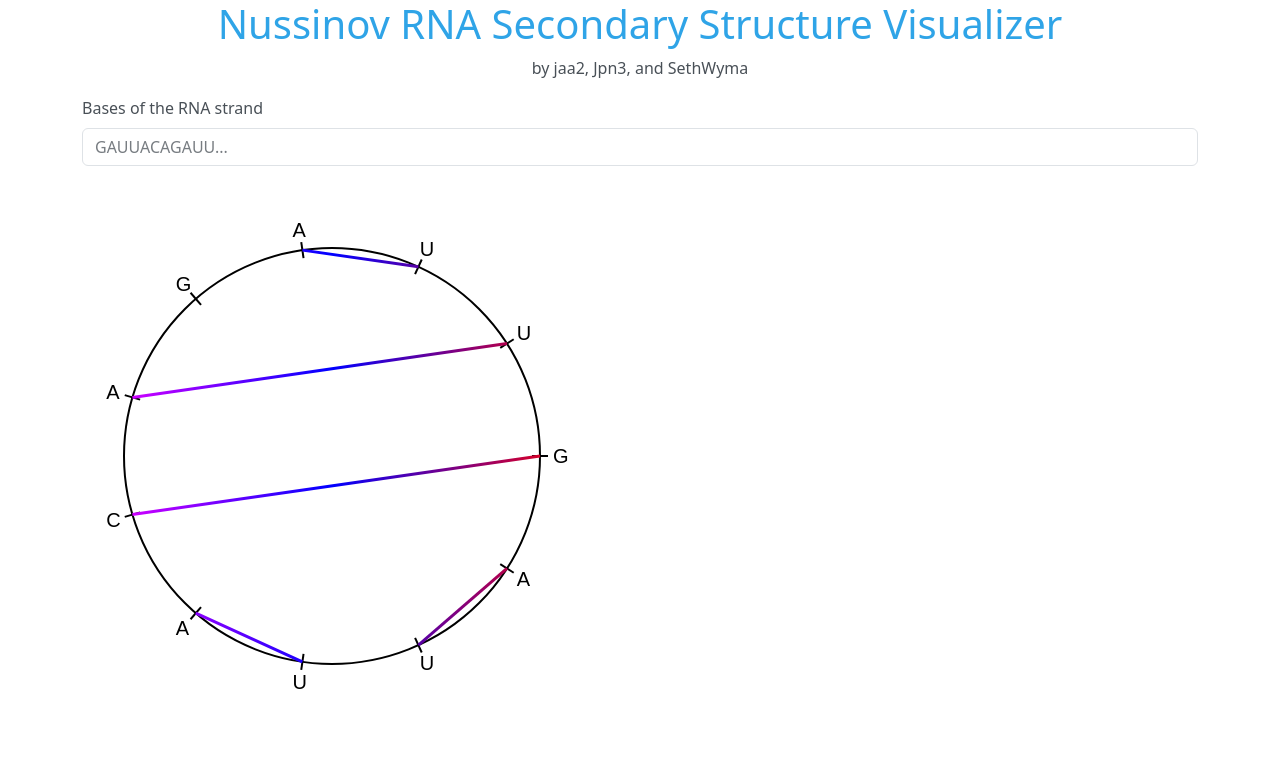
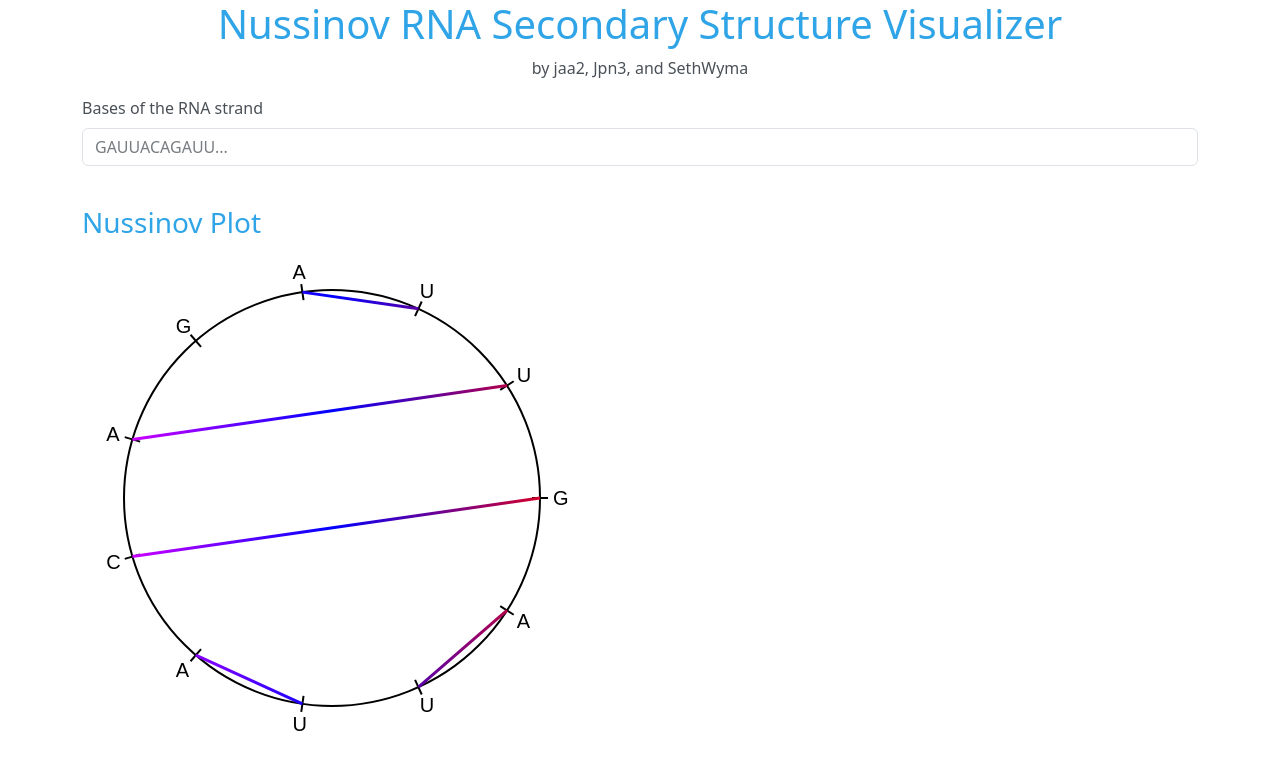
Before and after one commit to jaa2/nussinov-rna-visualizer, a React (Create React App) app: page / in a window 1280 px wide. Shown: the top 770 px of the page. Built offline with nearby package versions, Linux system fonts and the light colour scheme.

Commit message:
Add DNA to RNA badge

```diff
--- a/src/App.tsx
+++ b/src/App.tsx
@@ -8,6 +8,7 @@ const App = function App() {
   const [bases, setBases] = React.useState('');
   const [pairs, setPairs] = React.useState<[number, number][]>([]);
   const [warnings, setWarnings] = React.useState<Array<string>>([]);
+  const [isDNAtoRNA, setIsDNAtoRNA] = React.useState<boolean>(false);
 
   useEffect(() => {
     // Called on component load
@@ -25,6 +26,7 @@ const App = function App() {
     let rnaWarnings: Array<string> = rnaSanitizeWarns;
     rnaWarnings = rnaWarnings.concat(bioCheck(filteredStr));
     setWarnings(rnaWarnings);
+    setIsDNAtoRNA(newBases.toUpperCase().includes('T'));
     setPairs(nussinov(filteredStr));
     setBases(filteredStr);
   }
@@ -34,6 +36,8 @@ const App = function App() {
       {warningStr}
     </div>
   ));
+
+  const dnaToRnaSnippet: JSX.Element = isDNAtoRNA ? <span className="h5 badge bg-primary" style={{ transform: 'scale(0.7)' }}>DNA&#10142;RNA</span> : <span />;
 
   return (
     <div className="container-sm">
@@ -48,6 +52,10 @@ const App = function App() {
         <input className="form-control" id="bases-input" type="text" placeholder="GAUUACAGAUU..." onChange={(e) => { updateBases(e.target.value); }} />
       </div>
       <br />
+      <h3>
+        Nussinov Plot
+        {dnaToRnaSnippet}
+      </h3>
       <NussinovPlot key={bases} bases={bases} pairs={pairs} />
       <br />
       {warningsElements}
```
